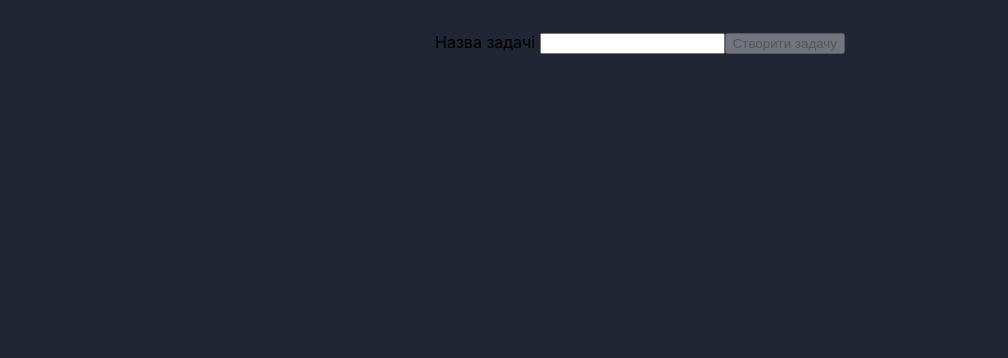
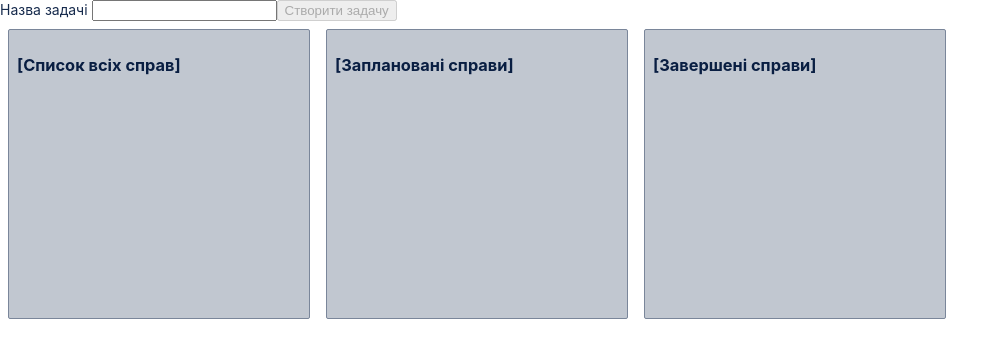
Before and after one commit to commanderz/demo_tasks, a React (Create React App) app in the folder task2-todolist-dnd/: page / in a window 1280 px wide. Shown: the top 358 px of the page, without its empty margins (0-1008 px from the left). Built offline with nearby package versions, Linux system fonts and the light colour scheme.

Commit message:
no message

```diff
--- a/task2-todolist-dnd/src/App.css
+++ b/task2-todolist-dnd/src/App.css
@@ -40,7 +40,7 @@
 
 
 /*my================================*/
-body {
+/*body {
   min-height: 100vh;
   background: #212534;
   display: flex;
@@ -49,14 +49,76 @@ body {
   padding-top: 2rem;
   padding-bottom: 2rem;
   box-sizing: border-box;
+}*/
+
+body {
+    background-color: #fff;
+    color: #172B4D;
+    font-family: -apple-system, BlinkMacSystemFont, 'Segoe UI', 'Roboto', 'Oxygen', 'Ubuntu', 'Fira Sans', 'Droid Sans', 'Helvetica Neue', sans-serif;
+    font-size: 14px;
+    font-style: normal;
+    font-weight: 400;
+    line-height: 1.42857142857143;
+    -ms-overflow-style: -ms-autohiding-scrollbar;
+    -webkit-text-decoration-skip: ink;
+    text-decoration-skip-ink: auto;
+}
+div {
+    display: block;
+}
+.divmain1 {
+    min-height: 100vh;
+    color: rgb(9, 30, 66);
+}
+.divmain2 {
+    display: flex;
+    user-select: none;
+}
+.divsecondary123 {
+    width: 300px;
+    margin: 8px;
+    border-radius: 2px;
+    border: 1px solid rgb(122, 134, 154);
+    background-color: rgb(193, 199, 208);
+    display: flex;
+    flex-direction: column;
+}
+.div0 {
+    padding: 8px;
+    min-height: 200px;
+    -webkit-box-flex: 1;
+    flex-grow: 1;
+    transition: background-color 0.2s ease 0s;
+}
+.divitem {
+    background-color: rgb(250, 251, 252);
+    color: rgb(9, 30, 66);
+    padding: 8px;
+    margin-bottom: 8px;
+    border-radius: 2px;
+    font-size: 18px;
+    border: 3px solid rgb(137, 147, 164);
+    position: relative;
+}
+.styleh3 {
+    font-weight: bold;
+    padding: 8px;
+    justify-content: center;
 }
 
-.tables {
+
+.grid {
   display: flex;
-  user-select: none;
-  flex-direction: row;
-  align-content: stretch;
+  align-items: center;
   justify-content: center;
-  align-items: stretch;
   flex-wrap: wrap;
+  max-width: 800px;
 }
+
+.grid2 {
+  display: flex;
+  align-items: center;
+  justify-content: left;
+  flex-wrap: wrap;
+  max-width: 800px;
+}
--- a/task2-todolist-dnd/src/List.tsx
+++ b/task2-todolist-dnd/src/List.tsx
@@ -4,9 +4,9 @@ import styled, { StyledComponent } from "@emotion/styled";
 import { DraggingStyle, NotDraggingStyle, DropResult, DragDropContext, Droppable, Draggable, ResponderProvided, resetServerContext, DroppableProvided, DraggableProvided, DraggableLocation } from "react-beautiful-dnd";
 
 enum eTaskStage {//етап виконання: Створено, Заплановано, Завершено
-    tsCreated = 'tsCreated',
-    tsPlaned = 'tsPlaned',
-    tsFinished = 'tsFinished'
+    tsCreated = 'Список всіх справ',
+    tsPlaned = 'Заплановані справи',
+    tsFinished = 'Завершені справи'
 }
 
 interface iTaskType {
@@ -126,15 +126,17 @@ function List() {
         //=========================================================================================================
 
         return (
-            <>
-                <Droppable droppableId={"droppable" + p.numStage} mode="standard" isDropDisabled={false} isCombineEnabled={false} direction="vertical">
+            <div className='divsecondary123'>
+                <h3 className="styleh3">{"[" + tableStage?.toString() + "]"}</h3>
+                <div className="div0">
+                    <Droppable droppableId={"droppable" + p.numStage} mode="standard" isDropDisabled={false} isCombineEnabled={false} direction="vertical" >
                         {(provided, snapshot) => (
                             <div ref={provided.innerRef} {...provided.droppableProps} >
                                 {provided.placeholder}
                                 {newlist.map((item: iTaskType, index: number) => (
                                     <Draggable draggableId={item.id} index={index} key={item.id}>
                                         {(provided, snapshot) => (
-                                        <QuoteItem className="card"
+                                            <QuoteItem className="divitem"
                                                 ref={provided.innerRef}
                                                 {...provided.draggableProps}
                                                 {...provided.dragHandleProps}
@@ -151,7 +153,8 @@ function List() {
                             </div>
                         )}
                     </Droppable>
-            </>
+                </div>
+            </div>
         );
     };
     //=====================================================================================================================================
@@ -162,13 +165,18 @@ function List() {
             <div > <label>{"Назва задачі"}</label> <input value={formValues.taskName} onChange={e => handleFormChange('taskName', e.target.value)} ></input>
                 <button disabled={!formValues.taskName} onClick={handleAddTodo}>{"Створити задачу"}</button>
             </div>
+
             <DragDropContext onDragEnd={onDragEnd}   >
+                <div className="divmain1">
+                    <div className="divmain2">
                         <Table numStage={1} />
 
                         <Table numStage={2} />
 
                         <Table numStage={3} />
-            </DragDropContext>
+                    </div>
+                </div>
+            </DragDropContext >
 
         </div >
     );
```
Lines whose indentation alone changed are shown as unchanged.
